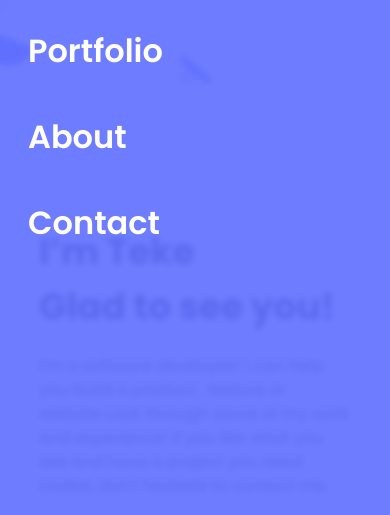
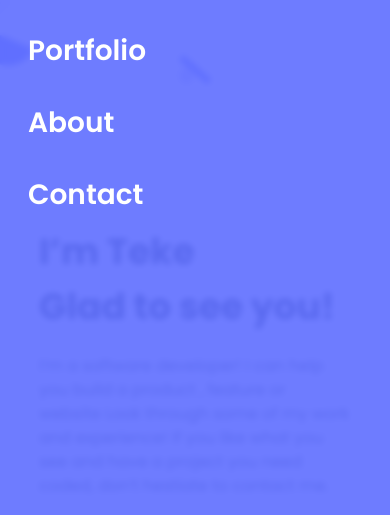
Before and after one commit to Masouma864/Responsive-Portfolio, a website: page index.html in a window 390 px wide. Both pictures are taken after a click on the picture 365 px from the left and 55 px from the top of the page. Shown: the part 77-592 px from the top of the page. Drawn offline with Linux system fonts and the light colour scheme.

Commit message:
Add styles on mobile menu list

```diff
--- a/style.css
+++ b/style.css
@@ -537,8 +537,8 @@ h2 {
 
 .overlay-nav-item {
   list-style: none;
-  margin-bottom: 42px;
-  font-size: 32px;
+  margin-bottom: 28px;
+  font-size: 28px;
   font-weight: 600;
   font-family:'Poppins', sans-serif;
   line-height: 44px;
```
